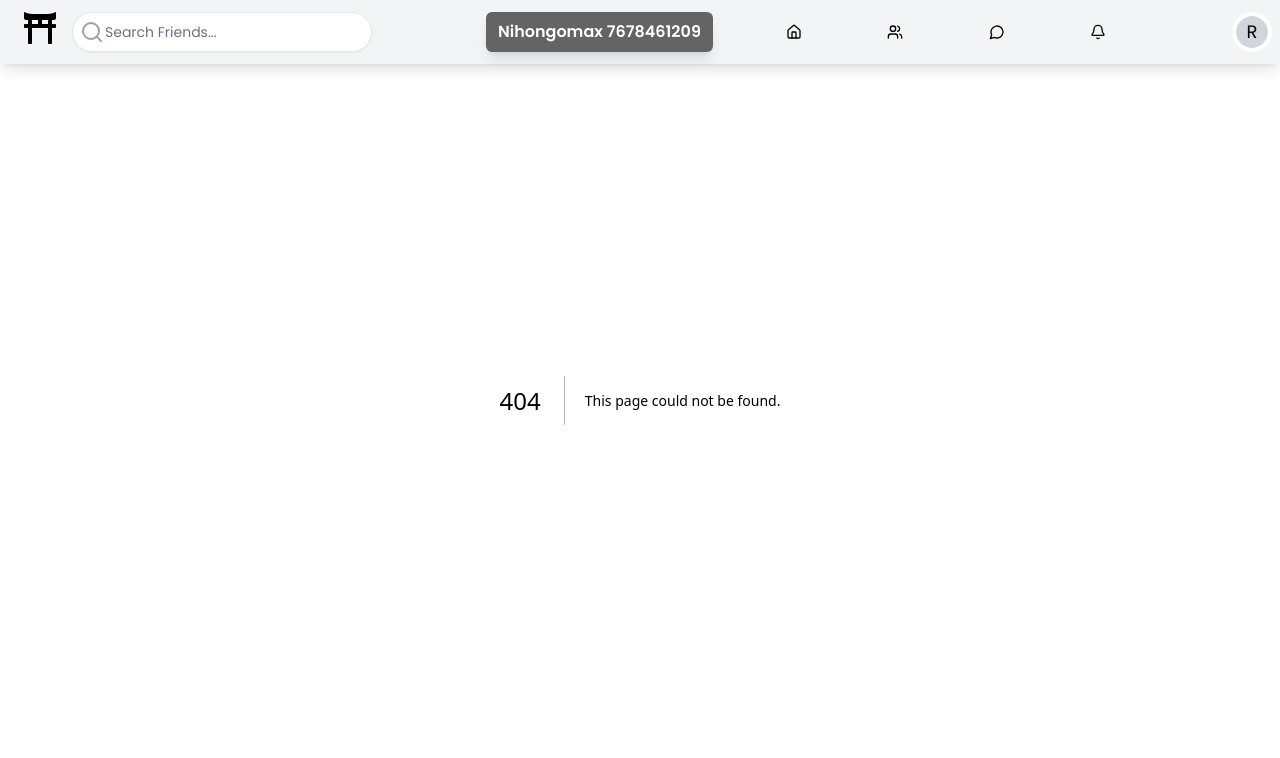
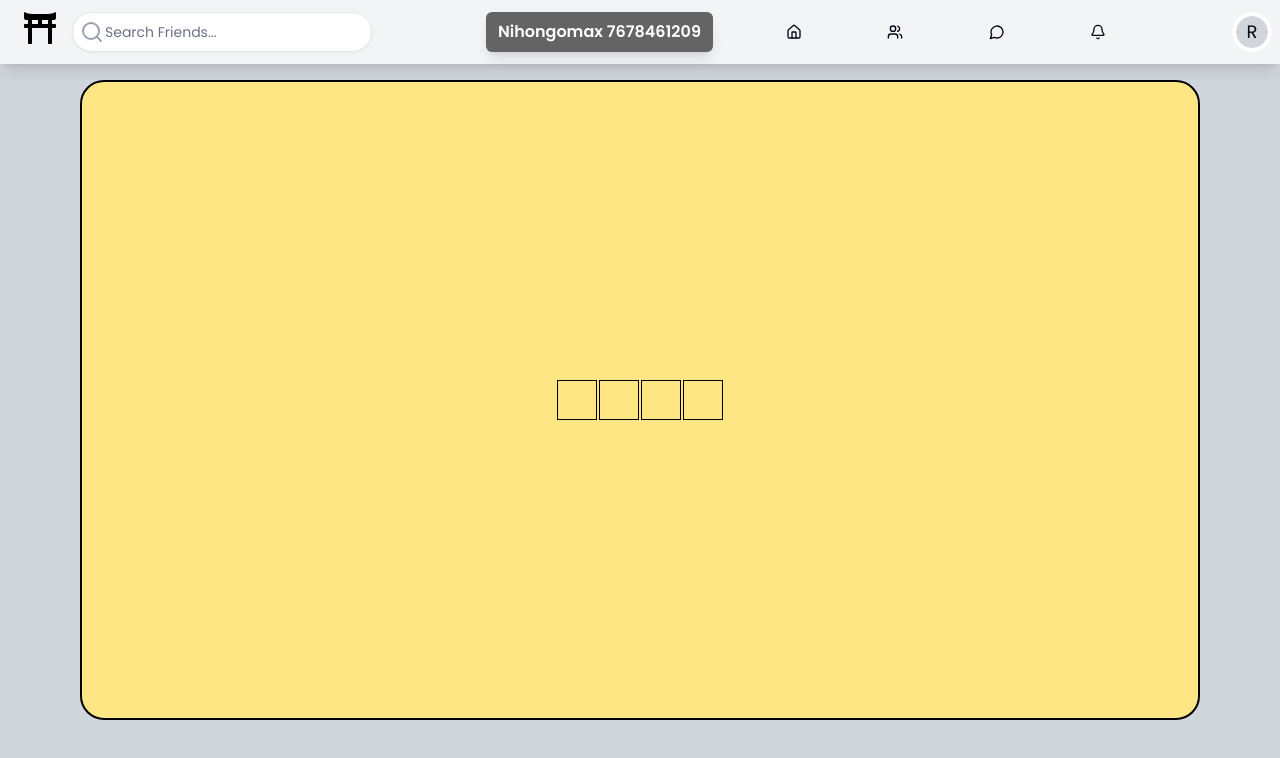
Before and after one commit to Ravi-kant-coder/Nihongomax, a Next.js app: page /games in a window 1280 px wide. Before the commit this address had no page. Shown: the top 758 px of the page. Built offline with nearby package versions, Linux system fonts and the light colour scheme.

Commit message:
added games

```diff
--- /dev/null
+++ b/app/games/page.js
@@ -0,0 +1,45 @@
+"use client";
+import { useState, useEffect } from "react";
+const words = [
+  "さくらま",
+  "ひこうき",
+  "くるまぐ",
+  "てんぷら",
+  "せんせい",
+  "ともだち",
+  "ひとさま",
+  "はなみず",
+  "おんがく",
+  "ほんだな",
+];
+
+const Wordle = () => {
+  const [solution, setSolution] = useState("");
+  const [guesses, setGuesses] = useState(Array(6).fill(null));
+
+  useEffect(() => {
+    setSolution(words[Math.floor(Math.random() * words.length)]);
+  }, []);
+
+  return (
+    <div className="border-2 bg-amber-200 border-black m-20 flex items-center justify-center h-[80vh] rounded-3xl">
+      <div className="flex space-x-0.5">
+        {" "}
+        <div className="border-1 border-black w-10 h-10 flex items-center justify-center font-bold text-2xl">
+          {guesses.map((guess) => (
+            <Line guess={guess} />
+          ))}
+        </div>
+        <div className="border-1 border-black w-10 h-10 flex items-center justify-center font-bold text-2xl"></div>
+        <div className="border-1 border-black w-10 h-10 flex items-center justify-center font-bold text-2xl"></div>
+        <div className="border-1 border-black w-10 h-10 flex items-center justify-center font-bold text-2xl"></div>
+      </div>
+    </div>
+  );
+};
+
+export default Wordle;
+function Line({ guess }) {
+  const tile = [];
+  tile.push(guess);
+}
```
